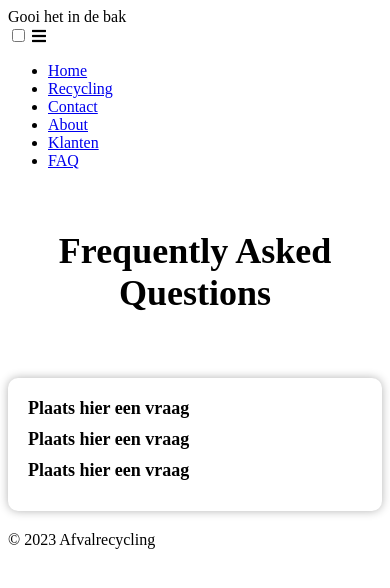
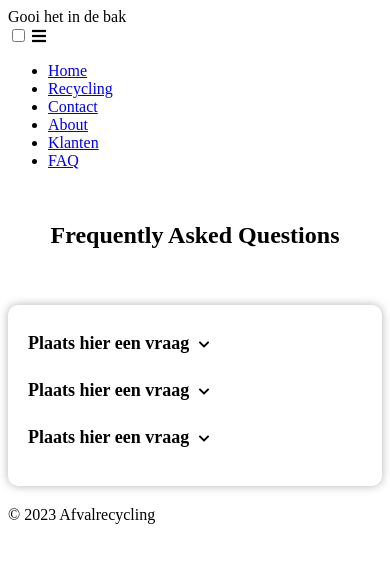
Before and after one commit to kokloler/gooi-het-in-de-bak, a PHP site: page /faq.html in a window 390 px wide. Shown: the top 588 px of the page. Run offline with PHP 8.4, Linux system fonts and the light colour scheme; some libraries are stand-ins or nearby versions.

Commit message:
v-symbool FAQ-pagina

```diff
--- a/faq/faq.css
+++ b/faq/faq.css
@@ -5,6 +5,21 @@ header {
 }
 h1 {
     font-size: 36px;
+}
+@media (max-width: 700px) {
+    h1 {
+        font-size: 28px; /* Verminder de tekstgrootte van de titel op kleinere schermen */
+    }
+}
+@media (max-width: 480px) {
+    h1 {
+        font-size: 24px; /* Verminder de tekstgrootte van de titel op kleinere schermen */
+    }
+    @media (max-width: 330px) {
+        h1 {
+            font-size: 23px; /* Verminder de tekstgrootte van de titel op kleinere schermen */
+        }
+    }
 }
 .container {
     max-width: 800px;
@@ -31,7 +46,6 @@ h1 {
 }
 
 .container {
-    max-width: 800px;
     margin: 0 auto; /* Horizontaal centreren op de pagina */
     background-color: #ffffff; /* Achtergrondkleur van de container */
     border-radius: 10px;
@@ -41,3 +55,23 @@ h1 {
     margin-top: 20px; /* Ruimte boven de container toevoegen */
     margin-bottom: 20px; /* Ruimte onder de container toevoegen */
 }
+
+@media (max-width: 960px) {
+    .container {
+        max-width: 90%; /* Verminder de maximale breedte op kleinere schermen */
+    }
+}
+
+.question i {
+    margin-left: 5px; /* Ruimte tussen de tekst en het symbool toevoegen */
+    font-size: 12px; /* Pas de grootte van het symbool aan */
+}
+.faq-item {
+    justify-content: space-between;
+    padding: 8px 0;
+}
+
+
+.question-toggle {
+    cursor: pointer;
+}
--- a/faq/faq.html
+++ b/faq/faq.html
@@ -33,15 +33,15 @@
     <main>
     <div class="container">
         <div class="faq-item">
-            <div class="question">Plaats hier een vraag</div>
+            <div class="question">Plaats hier een vraag <i class="fas fa-chevron-down"></i></div>
             <div class="answer">Plaats hier het antwoord</div>
         </div>
         <div class="faq-item">
-            <div class="question">Plaats hier een vraag</div>
+            <div class="question">Plaats hier een vraag <i class="fas fa-chevron-down"></i></div>
             <div class="answer">Plaats hier het antwoord</div>
         </div>
         <div class="faq-item">
-            <div class="question">Plaats hier een vraag</div>
+            <div class="question">Plaats hier een vraag <i class="fas fa-chevron-down"></i></div>
             <div class="answer">Plaats hier het antwoord</div>
         </div>
         <!-- Add more FAQ items as needed -->
--- a/recyclen/recyclen.html
+++ b/recyclen/recyclen.html
@@ -44,9 +44,7 @@
             <br>
             <br>
             <br>
-           Lorem ipsum dolor sit amet, in eum timeam assentior. Et pro vidit dicam audiam, nec probo ludus aliquam at, quo percipit democritum id. His duis laboramus et. Ut pro facer consulatu pertinacia, ex cum eros doming.
-           Labore quodsi disputando id sit, ex duis ancillae cum, duo clita iudicabit accusamus ei. Timeam molestie at sed, quem ullum ut eum. Eu putant maiorum est. Quem malorum numquam ne vim, qui ut ludus verear vidisse. Nullam primis temporibus vis ea, errem utroque eu sed, et falli repudiandae intellegebat his.
-           Labore quodsi disputando id sit, ex duis ancillae cum, duo clita iudicabit accusamus ei. Timeam molestie at sed, quem ullum ut eum. Eu putant maiorum est. Quem malorum numquam ne vim, qui ut ludus verear vidisse. Nullam primis temporibus vis ea, errem utroque eu sed, et falli repudiandae intellegebat his.
+
         </div>
 
         <div id="scroll-to-top" class="scroll-to-top-bubble">
```
Also changed, not shown: style.css (+24 -3 lines).
